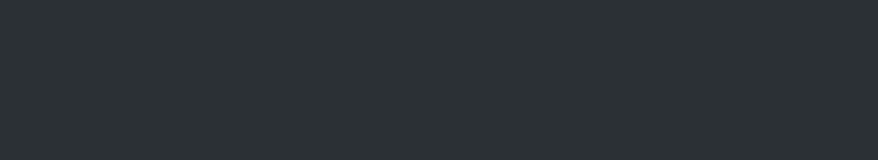
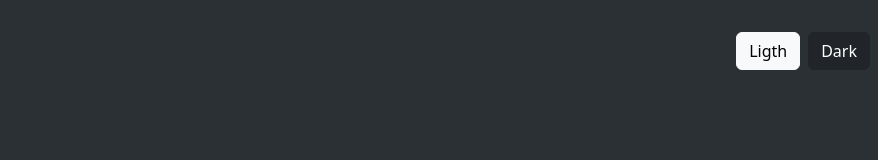
Before and after one commit to henNet/login-bootstrap, a plain HTML site: page index.html in a window 1280 px wide. Shown: the top 160 px of the page, without its empty margins (402-1280 px from the left). Drawn offline with nearby package versions, Linux system fonts and the light colour scheme.

Commit message:
Adicionado Modo Light e Dark

```diff
--- a/index.html
+++ b/index.html
@@ -12,7 +12,11 @@
     <link rel="stylesheet" href="style.css">
     <title>Login</title>
   </head>
-  <body class="d-flex align-items-center py-4 bg-body-tertiary">
+  <body class="d-flex flex-column align-items-center py-4 bg-body-tertiary">
+    <header class="w-100 d-flex justify-content-end p-2 gap-2">
+        <button onclick="modeLight()" class="btn btn-light">Ligth</button>
+        <button onclick="modeDark()" class="btn btn-dark">Dark</button>
+    </header>
     <main class="w-100 m-auto form-container">
       <form action="">
         <img
@@ -50,5 +54,16 @@
       </form>
       <p class="text-body-secondary mt-5 mb-3">@ Henrique Neto 2024</p>
     </main>
+    <script>
+        function modeLight(){
+            var html = document.querySelector("html");
+            html.setAttribute("data-bs-theme", "light");
+        }
+
+        function modeDark(){
+            var html = document.querySelector("html");
+            html.setAttribute("data-bs-theme", "dark");
+        }
+    </script>
   </body>
 </html>
```
